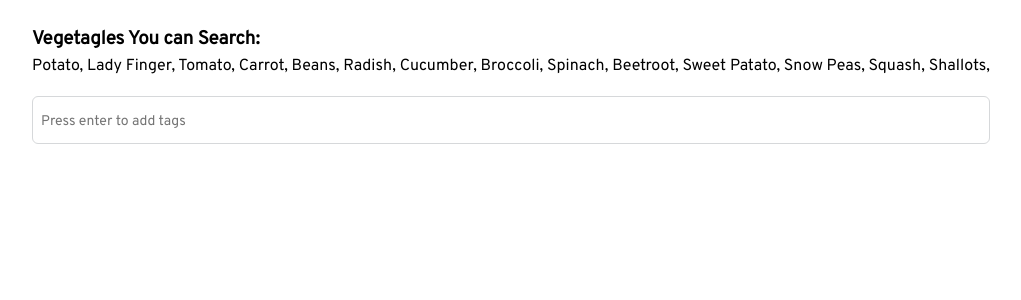
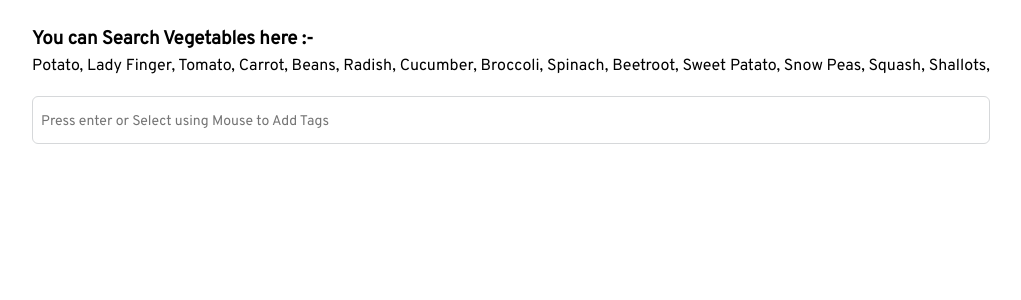
Before and after one commit to Sahil123git/Chip-Input, a React (Create React App) app: page / in a window 1280 px wide. Shown: the top 300 px of the page, without its empty margins (129-1150 px from the left). Built offline with nearby package versions, Linux system fonts and the light colour scheme.

Commit message:
error fix backSpace

```diff
--- a/src/App.js
+++ b/src/App.js
@@ -5,7 +5,7 @@ function App() {
   return (
     <div className="App">
       <div>
-        <h3 className="decorativeHeader">Vegetagles You can Search: </h3>
+        <h3 className="decorativeHeader">You can Search Vegetables here :- </h3>
         <div className="bottomSpace">
           {chipText.map((ele) => (
             <span key={ele._id}>{ele.displayName}, </span>
--- a/src/chipInput/InputBox.jsx
+++ b/src/chipInput/InputBox.jsx
@@ -4,7 +4,7 @@ const InputBox = ({ chipEle, addTags }) => {
       type="text"
       ref={chipEle}
       onKeyUp={addTags}
-      placeholder="Press enter to add tags"
+      placeholder="Press enter or Select using Mouse to Add Tags"
     />
   );
 };
--- a/src/chipInput/chipInput.css
+++ b/src/chipInput/chipInput.css
@@ -15,8 +15,8 @@ body {
   display: flex;
   align-items: flex-start;
   flex-wrap: wrap;
-  min-height: 48px;
-  width: 100%;
+  /* min-height: 48px; */
+  max-width: 1010px;
   padding: 0 8px;
   border: 1px solid rgb(214, 216, 218);
   border-radius: 6px;
--- a/src/chipInput/index.jsx
+++ b/src/chipInput/index.jsx
@@ -41,6 +41,7 @@ const InputChip = ({ chipText }) => {
   };
   const addTags = (event) => {
     const text = event.target.value;
+    console.log(text);
     if (text === "" && event.key === "Backspace" && selected.length > 0) {
       if (isBackSpace) {
         removeTags(selected[selected.length - 1]._id);
@@ -50,11 +51,13 @@ const InputChip = ({ chipText }) => {
       }
     } else if (event.key === "Enter" && text !== "") {
       chipEle.current.value = "";
+      setIsBackSpace(false);
       const word = tags.find(
         (ele) => ele.isActive && ele.displayName.startsWith(text)
       );
       chipAdd(word);
     } else {
+      setIsBackSpace(false);
       if (text === "") {
         setFilteredTags([]);
       } else {
```
